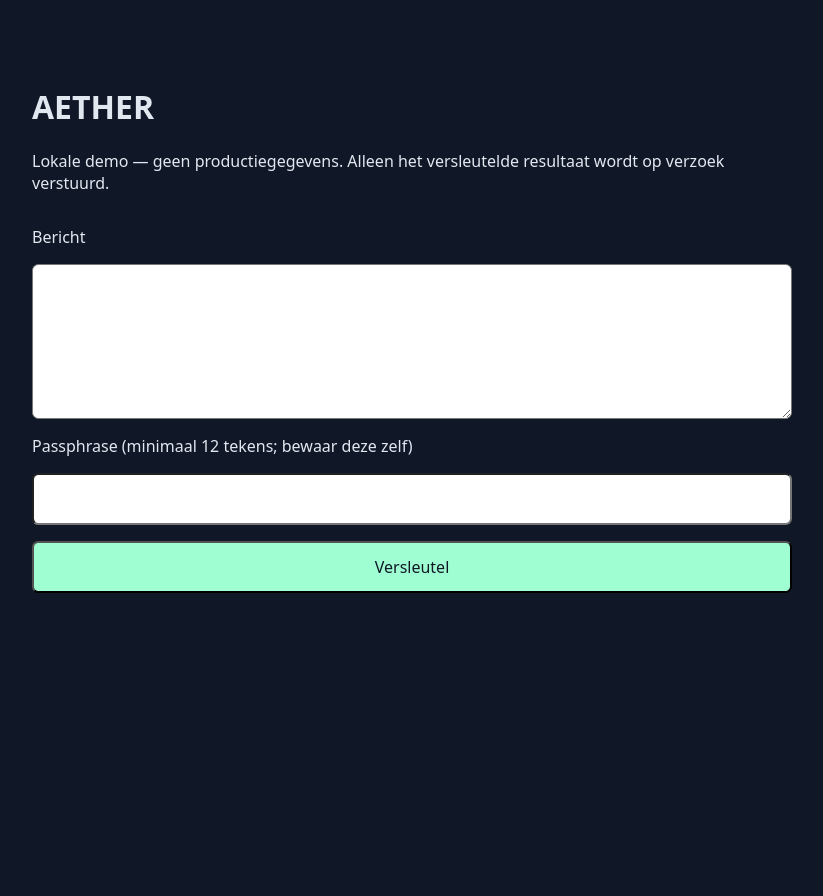
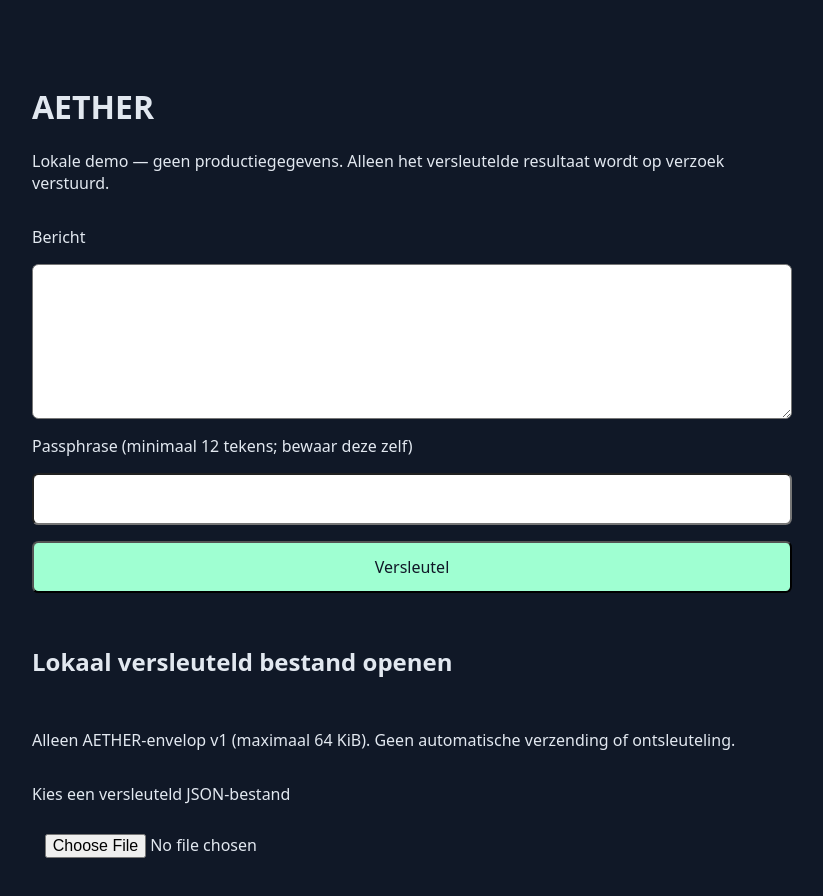
Before and after one commit to Maurits-pixe/PALACO, a Vue app in the folder modules/aether-preview/: page / in a window 1280 px wide. Shown: the top 896 px of the page, without its empty margins (228-1051 px from the left). Before the commit the page ends 800 px from the top, so only its background shows below. Built offline with nearby package versions, Linux system fonts and the light colour scheme.

Commit message:
AETHER: expose fail-closed offline envelope import

```diff
--- a/modules/aether-preview/src/App.vue
+++ b/modules/aether-preview/src/App.vue
@@ -4,11 +4,13 @@ import { encryptMessage } from './crypto.js';
 import { createBastionTask } from './bastion.js';
 import { createRevisionGuard } from './revision.js';
 import { createEncryptedExport, ENCRYPTED_EXPORT_FILENAME } from './export.js';
+import { readEncryptedImport } from './import.js';
 
 const message = ref('');
 const passphrase = ref('');
 const encrypted = ref('');
 const encrypting = ref(false);
+const importing = ref(false);
 const sending = ref(false);
 const sent = ref(false);
 const notice = ref('');
@@ -25,7 +27,7 @@ watch([message, passphrase], () => {
 }, { flush: 'sync' });
 
 async function encrypt() {
-  if (encrypting.value || sending.value) return;
+  if (encrypting.value || importing.value || sending.value) return;
   encrypted.value = '';
   notice.value = '';
   error.value = '';
@@ -50,8 +52,35 @@ async function encrypt() {
   }
 }
 
+async function importEncrypted(event) {
+  const input = event.target;
+  const file = input.files?.[0];
+  input.value = '';
+  if (!file || encrypting.value || sending.value) return;
+
+  inputGuard.invalidate();
+  const revision = inputGuard.snapshot();
+  encrypted.value = '';
+  sent.value = false;
+  notice.value = '';
+  error.value = '';
+  importing.value = true;
+  try {
+    const result = await readEncryptedImport(file);
+    if (!inputGuard.isCurrent(revision)) return;
+    encrypted.value = result;
+    notice.value = 'Versleuteld bestand lokaal geladen. Er is niets verstuurd. Bewaar de passphrase afzonderlijk.';
+  } catch {
+    if (inputGuard.isCurrent(revision)) {
+      error.value = 'Import geweigerd: ongeldig, beschadigd of te groot versleuteld bestand.';
+    }
+  } finally {
+    importing.value = false;
+  }
+}
+
 function downloadEncrypted() {
-  if (!encrypted.value || sending.value) return;
+  if (!encrypted.value || importing.value || sending.value) return;
   try {
     const blob = createEncryptedExport(encrypted.value);
     const url = URL.createObjectURL(blob);
@@ -68,7 +97,7 @@ function downloadEncrypted() {
 }
 
 function clearResult() {
-  if (sending.value) return;
+  if (importing.value || sending.value) return;
   encrypted.value = '';
   sent.value = false;
   notice.value = '';
@@ -76,7 +105,7 @@ function clearResult() {
 }
 
 async function send() {
-  if (sending.value || sent.value || !encrypted.value) return;
+  if (importing.value || sending.value || sent.value || !encrypted.value) return;
   sending.value = true;
   error.value = '';
   notice.value = '';
@@ -98,17 +127,24 @@ async function send() {
     <p>Lokale demo — geen productiegegevens. Alleen het versleutelde resultaat wordt op verzoek verstuurd.</p>
     <form @submit.prevent="encrypt">
       <label for="message">Bericht</label>
-      <textarea id="message" v-model="message" required maxlength="16000" :disabled="encrypting || sending"></textarea>
+      <textarea id="message" v-model="message" required maxlength="16000" :disabled="encrypting || importing || sending"></textarea>
       <label for="passphrase">Passphrase (minimaal 12 tekens; bewaar deze zelf)</label>
       <input id="passphrase" v-model="passphrase" type="password" minlength="12" required autocomplete="new-password" :disabled="encrypting || sending" />
       <button :disabled="encrypting || sending">{{ encrypting ? 'Versleutelen…' : 'Versleutel' }}</button>
     </form>
+    <section aria-labelledby="import-label">
+      <h2 id="import-label">Lokaal versleuteld bestand openen</h2>
+      <p>Alleen AETHER-envelop v1 (maximaal 64 KiB). Geen automatische verzending of ontsleuteling.</p>
+      <label for="encrypted-file">Kies een versleuteld JSON-bestand</label>
+      <input id="encrypted-file" type="file" accept=".json,application/json" @change="importEncrypted" :disabled="encrypting || importing || sending" />
+      <p v-if="importing" role="status">Bestand controleren…</p>
+    </section>
     <section v-if="encrypted" aria-labelledby="result">
       <h2 id="result">Versleuteld resultaat</h2>
       <textarea aria-label="Versleutelde tekst" :value="encrypted" readonly></textarea>
-      <button @click="send" :disabled="sending || sent" :aria-busy="sending">{{ sending ? 'Versturen…' : sent ? 'Verstuurd' : 'Send to Bastion' }}</button>
-      <button type="button" @click="downloadEncrypted" :disabled="sending">Bewaar versleuteld bestand</button>
-      <button type="button" @click="clearResult" :disabled="sending">Wis versleuteld resultaat</button>
+      <button @click="send" :disabled="importing || sending || sent" :aria-busy="sending">{{ sending ? 'Versturen…' : sent ? 'Verstuurd' : 'Send to Bastion' }}</button>
+      <button type="button" @click="downloadEncrypted" :disabled="importing || sending">Bewaar versleuteld bestand</button>
+      <button type="button" @click="clearResult" :disabled="importing || sending">Wis versleuteld resultaat</button>
     </section>
     <p v-if="notice" role="status">{{ notice }}</p>
     <p v-if="error" role="alert">{{ error }}</p>
```
